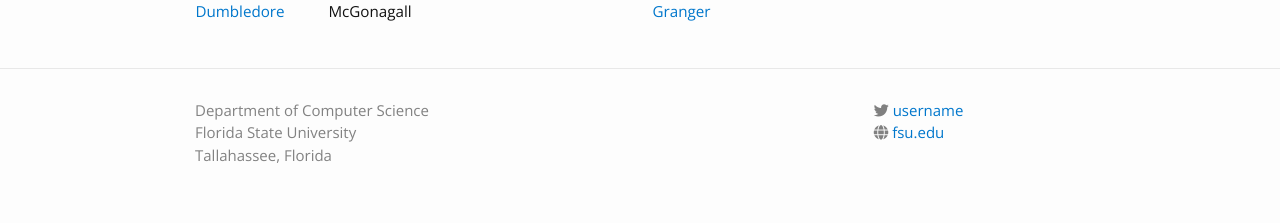
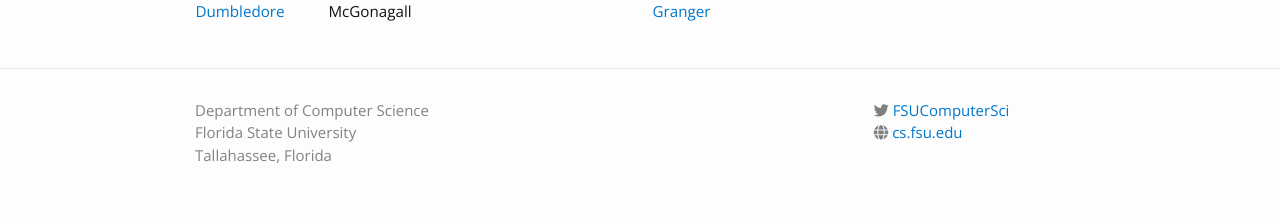
Before and after one commit to cis5370-fall2025/cis5370-fall2025.github.io, a Jekyll site: the page built from index.md, in a window 1280 px wide. Shown: the part 865-1088 px from the top of the page. Built offline with Jekyll 4.4.1, drawn with Linux system fonts in a browser that asks for light colours; nearby versions of some CDN libraries.

Commit message:
Update _config.yml

```diff
--- a/_config.yml
+++ b/_config.yml
@@ -7,8 +7,8 @@ baseurl: "" # the subpath of your site, e.g. /blog/
 url: "http://cis5370-fall2025.github.io/" # the base hostname & protocol for your site
 
 schoolname: "Florida State University"
-schoolurl: "https://fsu.edu"
-twitter_username: username
+schoolurl: "https://www.cs.fsu.edu"
+twitter_username: FSUComputerSci
 
 address: |
     Department of Computer Science
```
